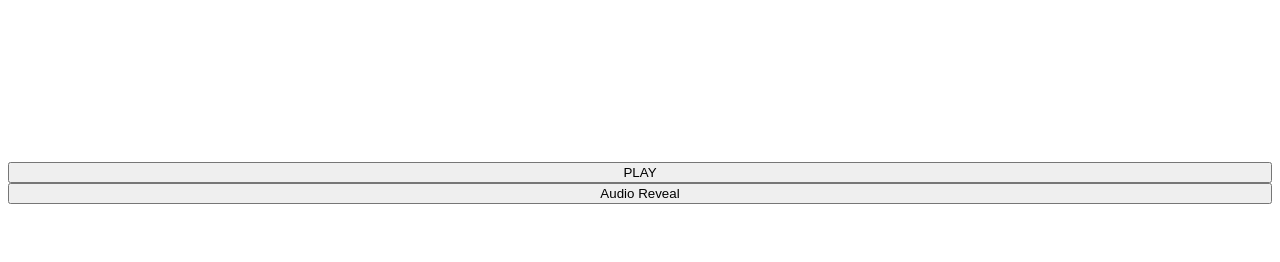
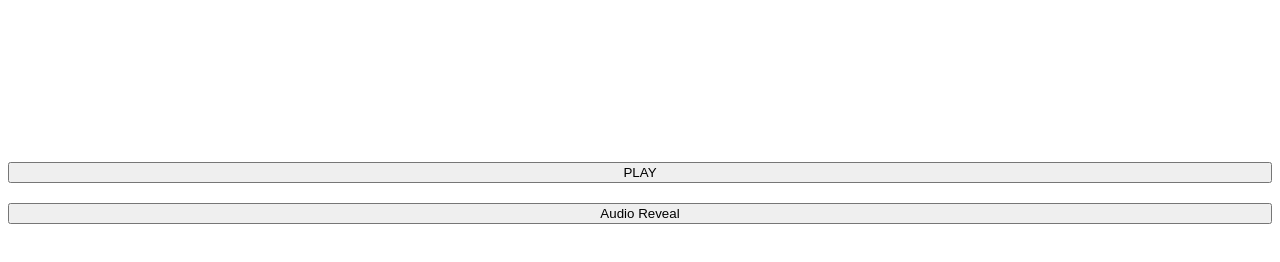
Before and after one commit to adamrrudolf/wow-soundtracks-game, a website: page index.html in a window 1280 px wide. Drawn offline with Linux system fonts and the light colour scheme.

Commit message:
Add break and comments

```diff
--- a/index.html
+++ b/index.html
@@ -1,9 +1,12 @@
+<!-- Youtube Iframe -->
 <iframe></iframe>
 <script>
-  const soundtrackId = '0pEd9xtsMvA';
+  // replace with new Id
+  const soundtrackId = "0pEd9xtsMvA";
   // get iframe element
-  const iframe = document.querySelector('iframe');
-  iframe.src = "https://www.youtube.com/embed/" + soundtrackId + "?rel=0&enablejsapi=1";
+  const iframe = document.querySelector("iframe");
+  iframe.src =
+    "https://www.youtube.com/embed/" + soundtrackId + "?rel=0&enablejsapi=1";
   iframe.className = "hiddenFrame";
   iframe.id = "player";
 
@@ -41,13 +44,15 @@
   reveal.addEventListener("click", function () {
     iframe.style.opacity = "1";
   });
-
 </script>
 <style>
   body {
     display: flex;
     flex-direction: column;
   }
+  button {
+    margin-bottom: 20px;
+  }
   .hiddenFrame {
     opacity: 0;
   }
```
